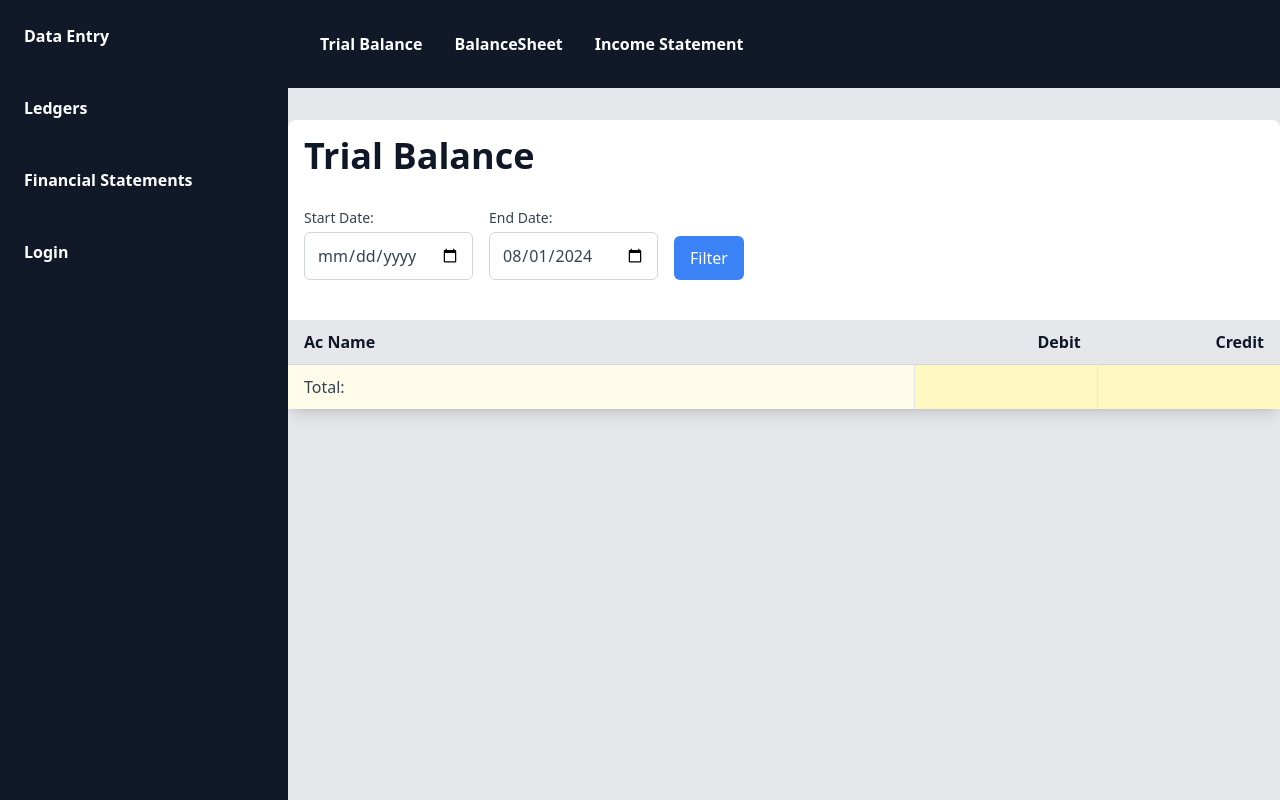
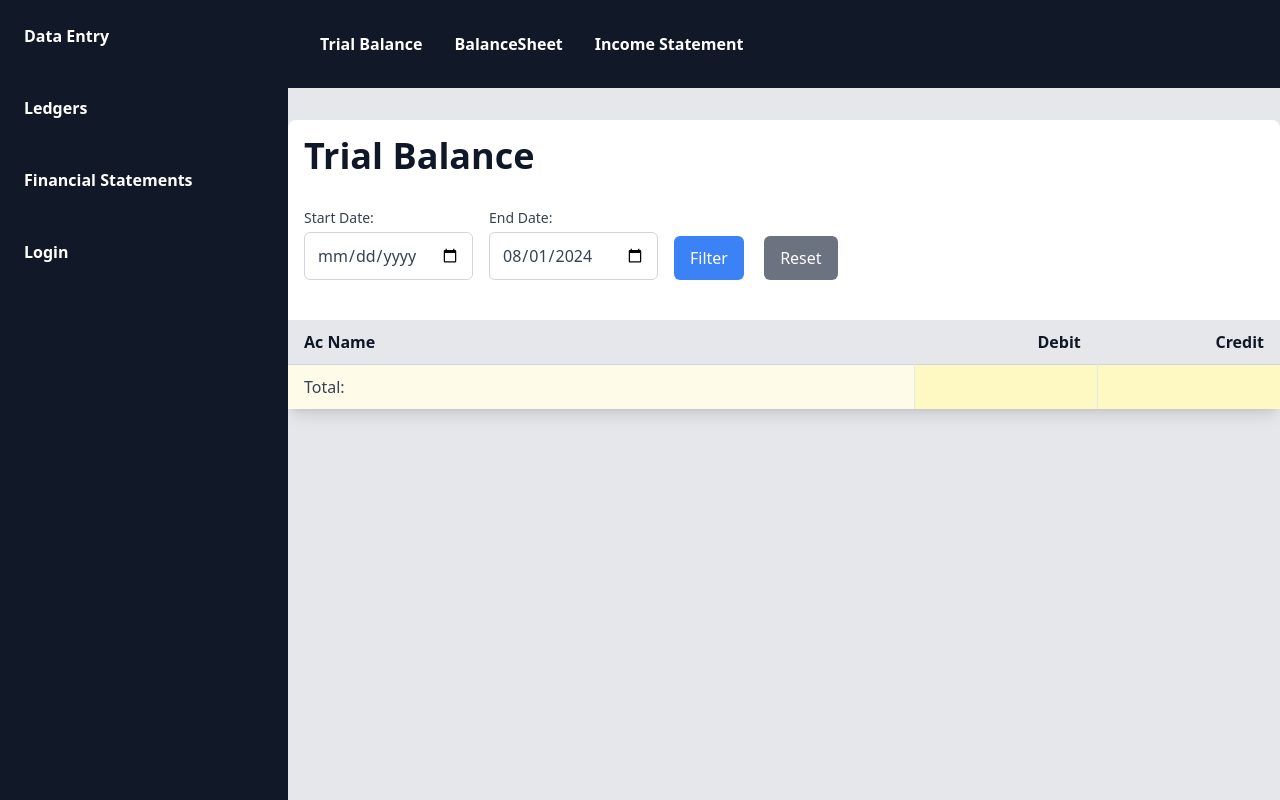
Before and after one commit to suresh466/coasv, a Django app: template fstatements/templates/fs/trial_balance.html in a window 1280 px wide. Run offline with Django 4.2, Linux system fonts and the light colour scheme; the template is opened without the code that fills it: values that come from a table or form of the project are taken from there, others are empty; style sheets or scripts are compiled from the project's sources.

Commit message:
fstatements(trial_balance): add reset button to reset date filter

```diff
--- a/fstatements/templates/fs/trial_balance.html
+++ b/fstatements/templates/fs/trial_balance.html
@@ -26,9 +26,13 @@
                     <div>
                         <button type="submit"
                                 name="filter"
-                                class="px-4 py-2 bg-blue-500 text-white rounded-md hover:bg-blue-600 focus:outline-none focus:ring-2 focus:ring-blue-500 focus:ring-offset-2">
+                                class="inline-block mr-4 px-4 py-2 bg-blue-500 text-white rounded-md hover:bg-blue-600 focus:outline-none focus:ring-2 focus:ring-blue-500 focus:ring-offset-2">
                             Filter
                         </button>
+                        <a href="{% url 'fs:trial_balance' %}"
+                           class="inline-block no-underline px-4 py-2 bg-gray-500 text-white rounded-md hover:bg-gray-600 focus:outline-none focus:ring-2 focus:ring-gray-500 focus:ring-offset-2">
+                            Reset
+                        </a>
                     </div>
                 </form>
             </div>
```
